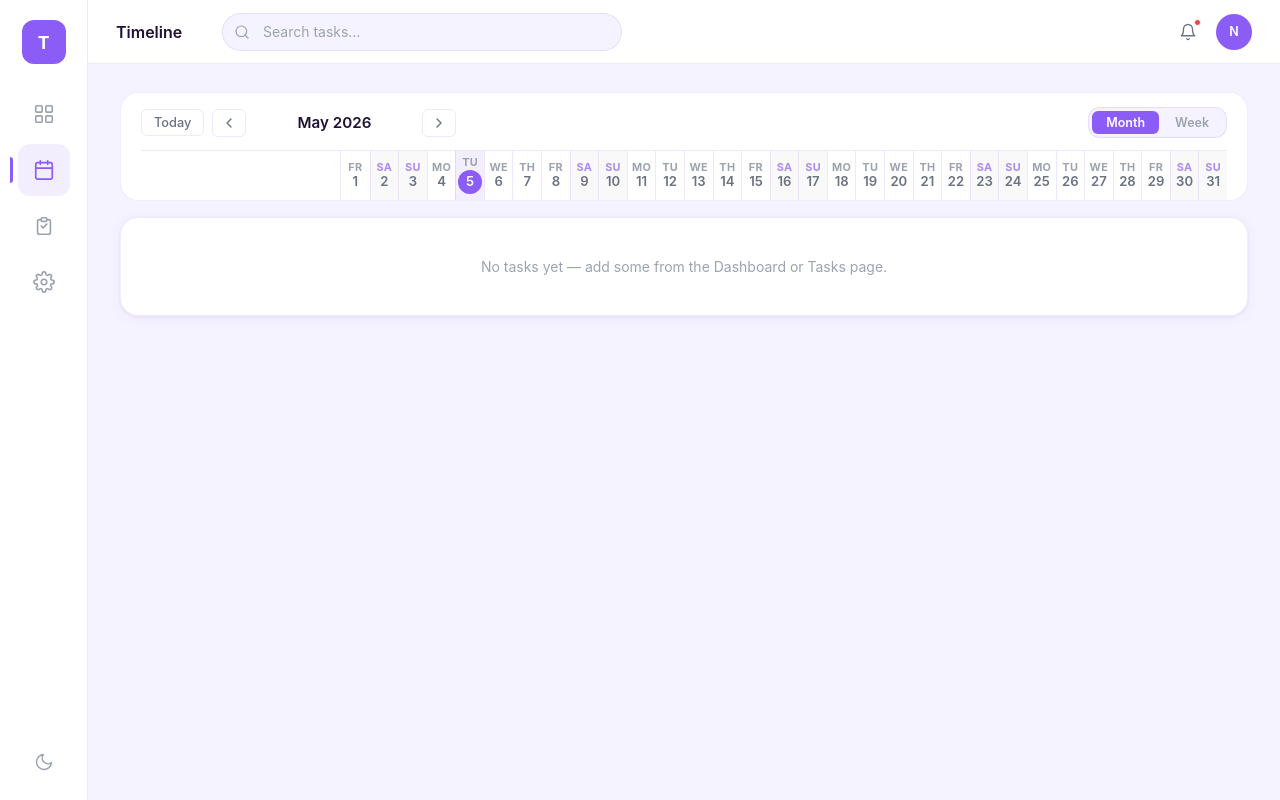
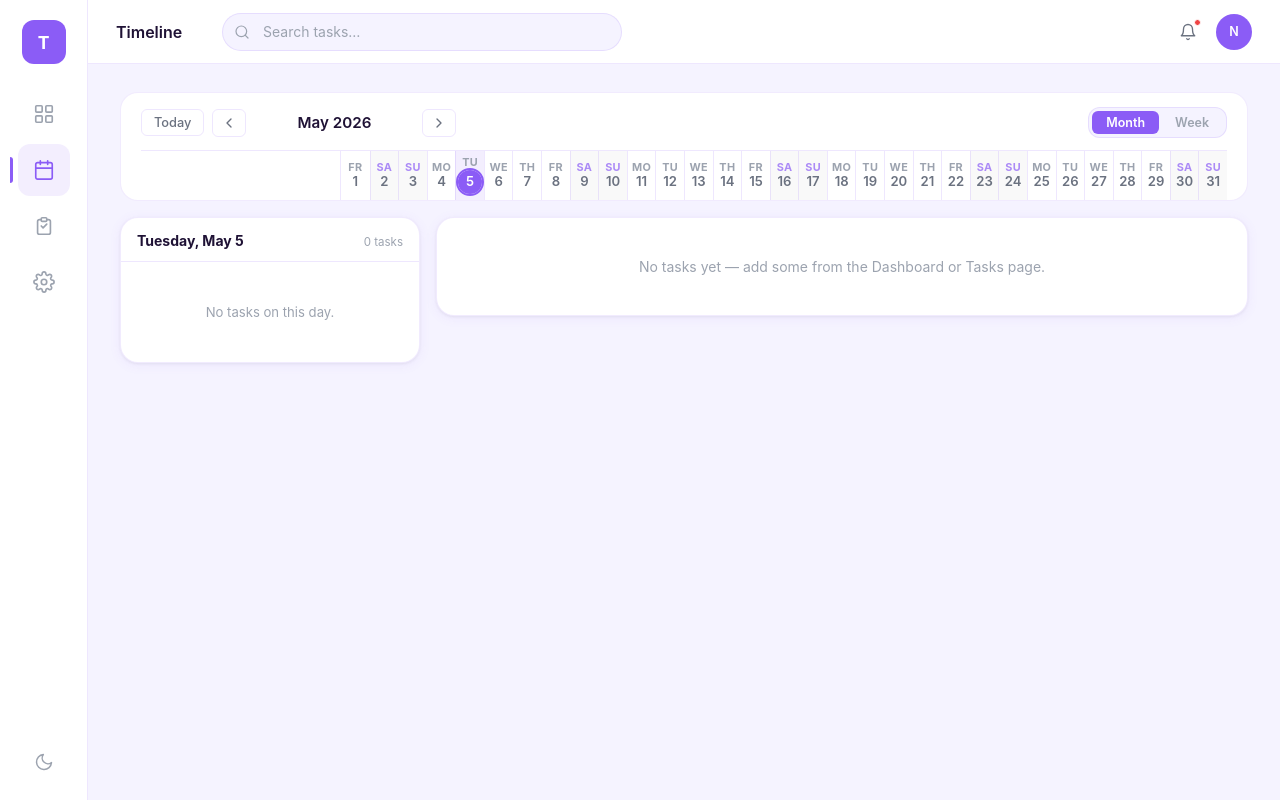
Before and after one commit to ziu222/react-todo, a React (Vite) app in the folder to-do app/: page /timeline in a window 1280 px wide. Built offline with nearby package versions, Linux system fonts and the light colour scheme.

Commit message:
feat(timeline): split layout — DayView on left, Gantt on right, selectedDay wired through

```diff
--- a/to-do app/src/pages/TimelinePage.css
+++ b/to-do app/src/pages/TimelinePage.css
@@ -4,7 +4,16 @@
   gap: 16px;
 }
 
-.timeline-body {
+/* ── Two-column layout ── */
+.timeline-split {
+  display: flex;
+  gap: 16px;
+  align-items: flex-start;
+}
+
+.timeline-gantt {
+  flex: 1;
+  min-width: 0;   /* prevent flex blowout */
   background: var(--bg-card);
   border: 1px solid var(--card-border);
   border-radius: var(--radius-lg);
@@ -19,3 +28,10 @@
   color: var(--text-muted);
   font-size: 0.875rem;
 }
+
+/* ── Responsive: stack on narrow screens ── */
+@media (max-width: 960px) {
+  .timeline-split {
+    flex-direction: column;
+  }
+}
--- a/to-do app/src/pages/TimelinePage.tsx
+++ b/to-do app/src/pages/TimelinePage.tsx
@@ -3,6 +3,7 @@ import { useTodosContext } from '../app/TodosContext'
 import TimelineHeader from '../components/timeline/TimelineHeader'
 import TimelineRow    from '../components/timeline/TimelineRow'
 import TaskDetailModal from '../components/kanban/TaskDetailModal'
+import DayView        from '../components/timeline/DayView'
 import type { Todo } from '../features/todos/model/todoLogic'
 import './TimelinePage.css'
 
@@ -26,13 +27,25 @@ function getWeekDays(anchor: Date): Date[] {
 }
 
 export default function TimelinePage() {
-  const { filteredTodos, updateStatus, deleteTodo, pinTodo } = useTodosContext()
+  const {
+    filteredTodos,
+    updateStatus,
+    deleteTodo,
+    pinTodo,
+    addSubTask,
+    updateSubTaskStatus,
+    deleteSubTask,
+  } = useTodosContext()
+
   const [viewMode, setViewMode] = useState<TLViewMode>('month')
   const [anchor,   setAnchor]   = useState(() => {
     const d = new Date()
     return new Date(d.getFullYear(), d.getMonth(), 1)
   })
-  const [selectedTodo, setSelectedTodo] = useState<Todo | null>(null)
+  const [selectedTodo,  setSelectedTodo]  = useState<Todo | null>(null)
+  const [selectedDayMs, setSelectedDayMs] = useState<number>(
+    () => new Date().setHours(0, 0, 0, 0)
+  )
 
   const visibleDays = viewMode === 'month'
     ? getDaysInMonth(anchor.getFullYear(), anchor.getMonth())
@@ -90,9 +103,22 @@ export default function TimelinePage() {
         onPrev={goPrev}
         onNext={goNext}
         onToday={goToday}
+        onDayClick={setSelectedDayMs}
+        selectedDayMs={selectedDayMs}
       />
 
-      <div className="timeline-body">
+      <div className="timeline-split">
+        {/* Left: day view */}
+        <DayView
+          selectedDayMs={selectedDayMs}
+          todos={filteredTodos}
+          onAddSubTask={(parentId, title, date) => addSubTask(parentId, title, { date })}
+          onUpdateSubTaskStatus={updateSubTaskStatus}
+          onDeleteSubTask={deleteSubTask}
+        />
+
+        {/* Right: Gantt */}
+        <div className="timeline-gantt">
           {filteredTodos.length === 0 && (
             <p className="timeline-empty">No tasks yet — add some from the Dashboard or Tasks page.</p>
           )}
@@ -102,8 +128,11 @@ export default function TimelinePage() {
               todo={todo}
               visibleDays={visibleDays}
               onOpenDetail={setSelectedTodo}
+              onDayClick={setSelectedDayMs}
+              selectedDayMs={selectedDayMs}
             />
           ))}
+        </div>
       </div>
 
       {selectedTodo && (
```
Lines whose indentation alone changed are shown as unchanged.
